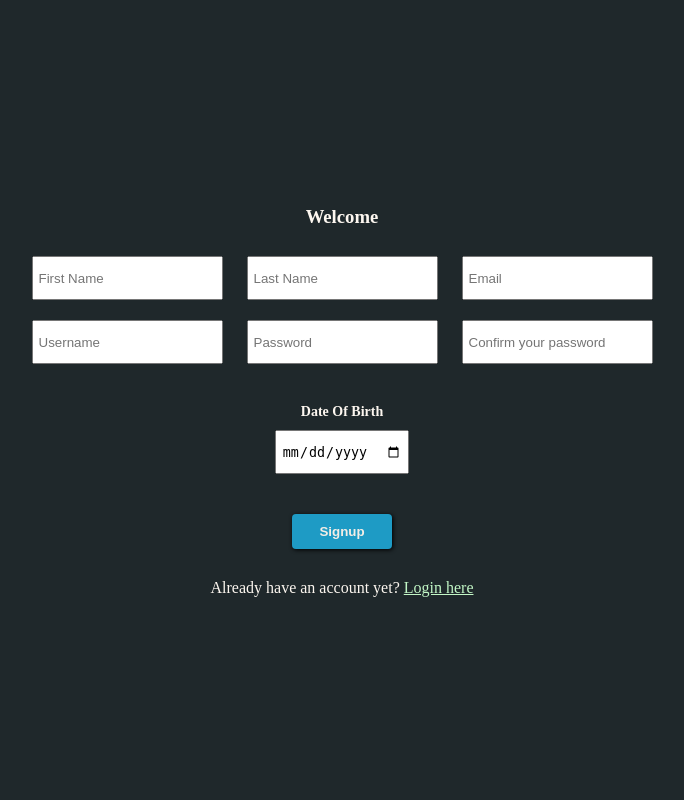
After one commit to samanxsy/postgres-login-service, a Flask app: template app/templates/signup.html in a window 1280 px wide. The commit adds this page. Shown: the whole page, without its empty margins (298-982 px from the left). Run offline with Flask 3, Linux system fonts and the light colour scheme; the template is opened without the code that fills it, so the values that code supplies are empty; some libraries are stand-ins or nearby versions.

Commit message:
Initial FrontEnd

```diff
--- a/app/server.py
+++ b/app/server.py
@@ -1,5 +1,7 @@
 from flask import Flask, render_template, request, session
 from flask_talisman import Talisman
+import psycopg2
+import hashlib
 
 
 app = Flask("YourO News", static_folder='./app/static', template_folder='./app/templates')
--- a/app/static/scripts/script.js
+++ b/app/static/scripts/script.js
@@ -0,0 +1,12 @@
+// Password Match Check
+document.addEventListener('DOMContentLoaded', function() {
+    document.querySelector('form').addEventListener('submit', function(event) {
+      var password = document.getElementById('password').value;
+      var passwordConfirm = document.getElementById('password_confirm').value;
+
+      if (password !== passwordConfirm) {
+        event.preventDefault();
+        alert('Passwords do not match!');
+      }
+    });
+  });
--- a/app/static/styles/style.css
+++ b/app/static/styles/style.css
@@ -0,0 +1,72 @@
+body {
+    background-color: rgb(31, 40, 43);
+    color: rgb(253, 247, 240);
+    display: flex;
+    flex-direction: column;
+    align-items: center;
+    justify-content: center;
+    height: 100vh;
+    margin: 0;
+    padding: 0;
+  }
+
+  .all {
+    text-align: center;
+    max-width: 800px;
+  }
+
+  .signup-panel {
+    margin-bottom: 20px;
+  }
+
+  .login-button {
+    margin-top: 20px;
+  }
+
+  input {
+    height: 30px;
+    padding-left: 10px;
+  }
+
+  .signup-panel input,
+  .signup-panel button {
+    margin: 10px;
+    padding: 5px;
+  }
+
+  p {
+    margin-top: 20px;
+  }
+
+  .dateofbirth{
+    display: block;
+    margin-top: 30px;
+    font-weight:550;
+    font-size: 14px;
+  }
+
+  .button{
+    background-color:rgb(30, 155, 197);
+    color: rgb(243, 237, 230);
+    font-weight: 600;
+    border: none;
+    border-radius: 4px;
+    cursor: pointer;
+    box-shadow: 1px 1px 4px rgba(0, 0, 0, 30);
+    transition: 0.1s;
+    margin-top: 5px;
+    width: 100px;
+    height: 35px;
+  }
+
+  .button:hover {
+    opacity: 0.9;
+  }
+
+  .button:active{
+    background-color: rgb(253, 247, 240);
+    color: rgb(30, 155, 197);
+  }
+  a {
+    color: rgb(194, 247, 198);
+  }
--- /dev/null
+++ b/app/templates/signup.html
@@ -0,0 +1,42 @@
+<!DOCTYPE html>
+<html>
+  <head>
+    <meta charset="UTF-8">
+    <meta name="viewport" content="width=device-width, initial-scale=1.0">
+    <meta http-equiv="Content-Security-Policy" content="upgrade-insecure-requests">
+    <title>Title</title>
+
+    <script src="https://code.jquery.com/jquery-3.6.0.min.js"></script>
+    <script src="/app/static/scripts/script.js"></script>
+    <link rel="stylesheet" href="/app/static/styles/style.css">
+  </head>
+
+  <body>
+    <div class="all">
+      <div class="header">
+        <h3>Welcome</h3>
+      </div>
+
+      <div class="signup-panel">
+        <form method="POST" action="/user">
+          <input class="name" type="text" name="first_name" placeholder="First Name" required>
+          <input class="last-name" type="text" name="last_name" placeholder="Last Name" required>
+          <input class="email" type="email" name="email" placeholder="Email" required>
+          <input class="username" type="text" name="username" id="username" placeholder="Username" required>
+          <input class="password" type="password" name="password" id="password" placeholder="Password" required>
+          <input class="password" type="password" name="password_confirm" id="password_confirm" placeholder="Confirm your password" required>
+          <div class="dateofbirth">Date Of Birth</div>
+          <input class="birthdate" type="date" name="date_of_birth" required></input>
+
+          <div class="login-button">
+            <button class="button" type="submit">Signup</button>
+          </div>
+        </form>
+      </div>
+
+      <p>
+        Already have an account yet? <a href="/login">Login here</a>
+      </p>
+    </div>
+  </body>
+</html>
```
Also changed, not shown: app/templates/login.html (added, +35 -0 lines), app/templates/profile.html (renamed from app/templates/home.html, +4 -5 lines), requirements.txt (+30 -9 lines).
